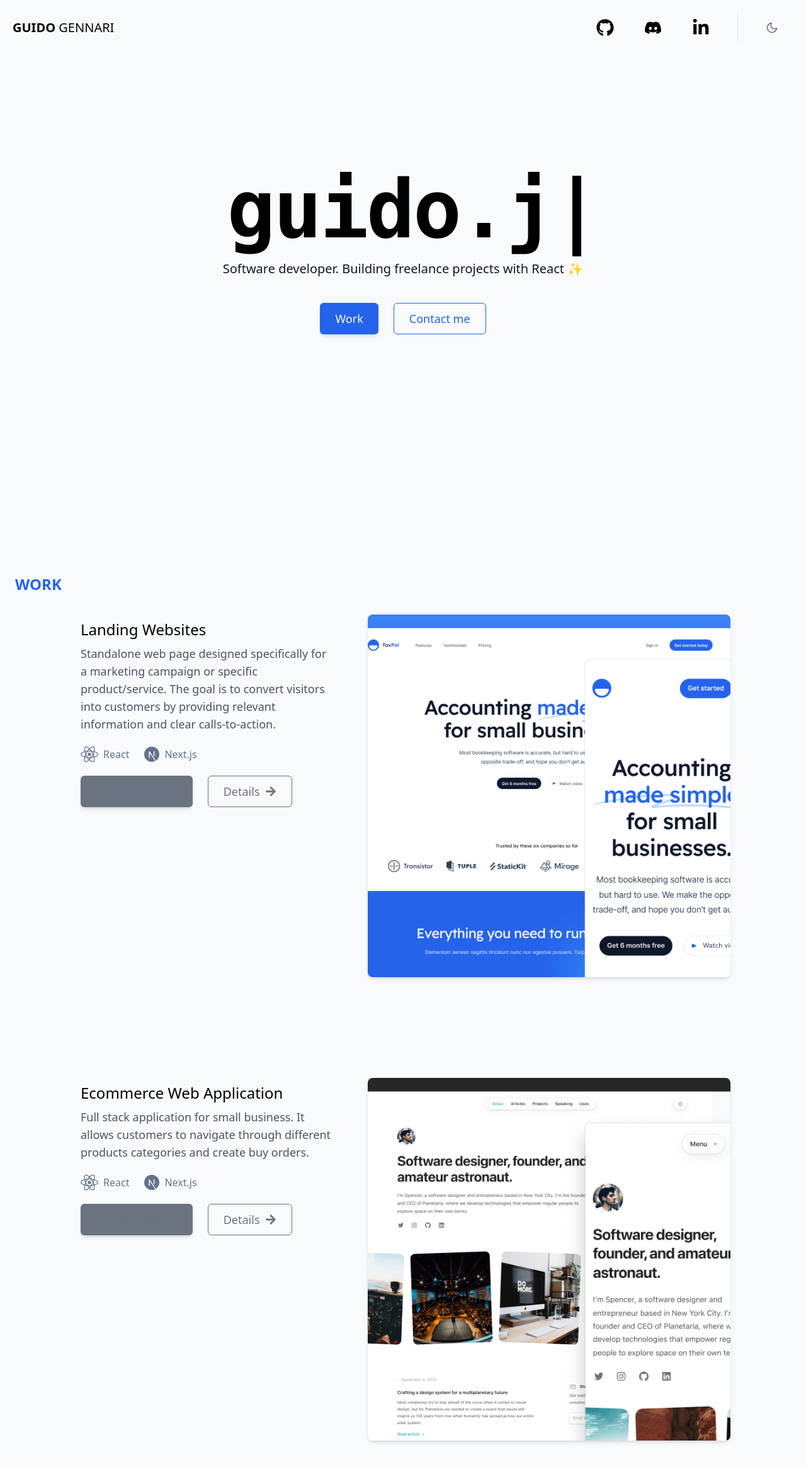
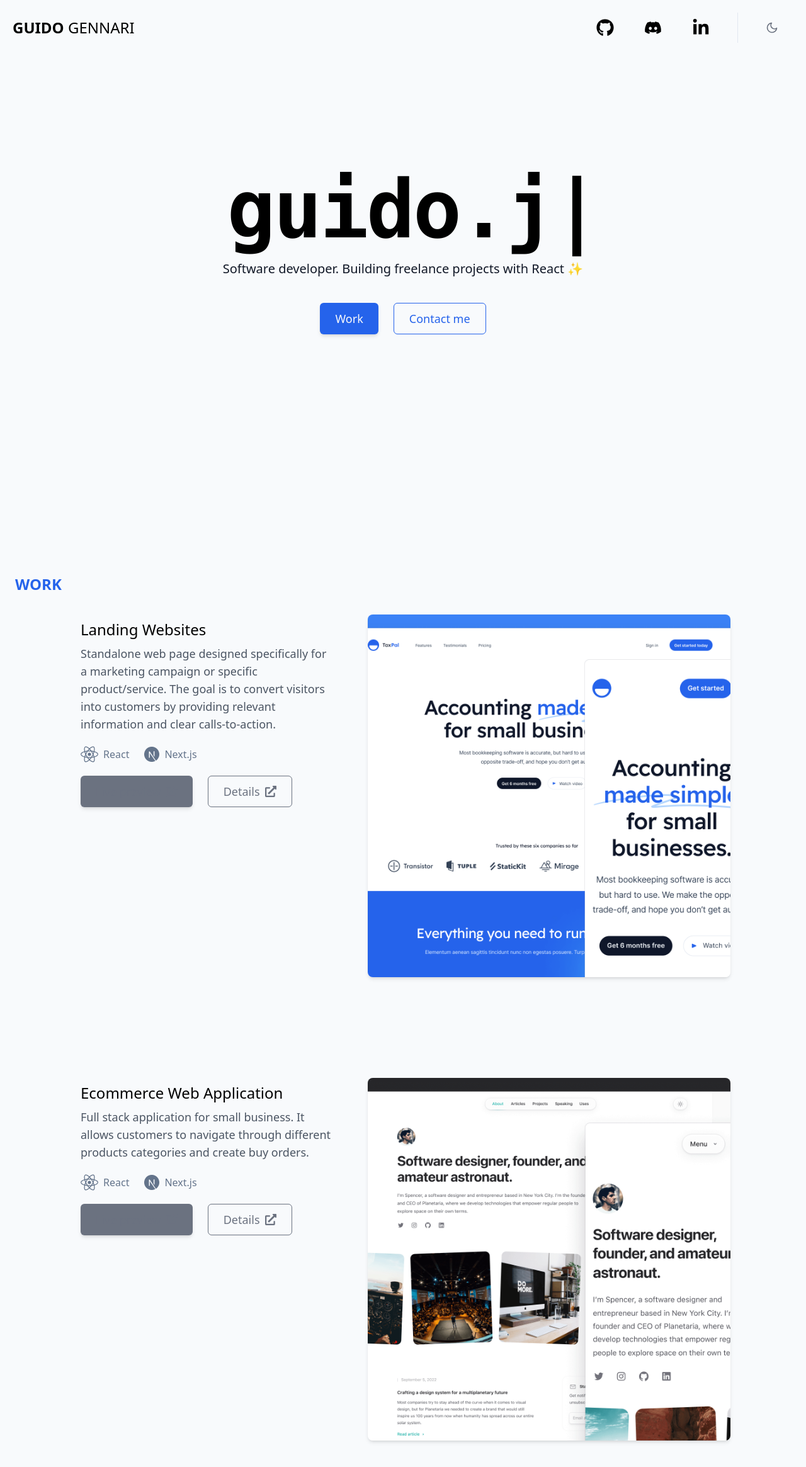
Before and after one commit to xdguido/guidogennari-web, a Next.js app: page / in a window 1280 px wide. Shown: the top 2330 px of the page at 63% size. Built offline with nearby package versions, Linux system fonts and the light colour scheme.

Commit message:
feat: update style

```diff
--- a/components/header.tsx
+++ b/components/header.tsx
@@ -23,7 +23,7 @@ export default function Header() {
                     'bg-gray-50 md:bg-opacity-90 md:backdrop-blur-sm border-b border-b-gray-300 dark:bg-black dark:md:bg-opacity-90 dark:border-b-gray-500'
             )}
         >
-            <h1 className="font-semibold leading-6 text-xl">
+            <h1 className="font-semibold leading-6 text-2xl">
                 GUIDO <span className=" font-light">GENNARI</span>
             </h1>
             <div className="flex">
--- a/pages/index.tsx
+++ b/pages/index.tsx
@@ -2,7 +2,7 @@ import Button from '@ui/Button';
 import { NextjsLogo, ReactLogo } from '@ui/TechLogo';
 import clsx from 'clsx';
 import Image from 'next/image';
-import { FaArrowRight, FaExternalLinkAlt } from 'react-icons/fa';
+import { FaExternalLinkAlt } from 'react-icons/fa';
 import Typed from 'react-typed';
 import Layout from '../components/layout';
 
@@ -93,7 +93,7 @@ export default function Home() {
                                     colorScheme="gray"
                                     style="outline"
                                 >
-                                    Details <FaArrowRight />
+                                    Details <FaExternalLinkAlt />
                                 </Button>
                             </div>
                         </div>
@@ -143,7 +143,7 @@ export default function Home() {
                                     colorScheme="gray"
                                     style="outline"
                                 >
-                                    Details <FaArrowRight />
+                                    Details <FaExternalLinkAlt />
                                 </Button>
                             </div>
                         </div>
```
